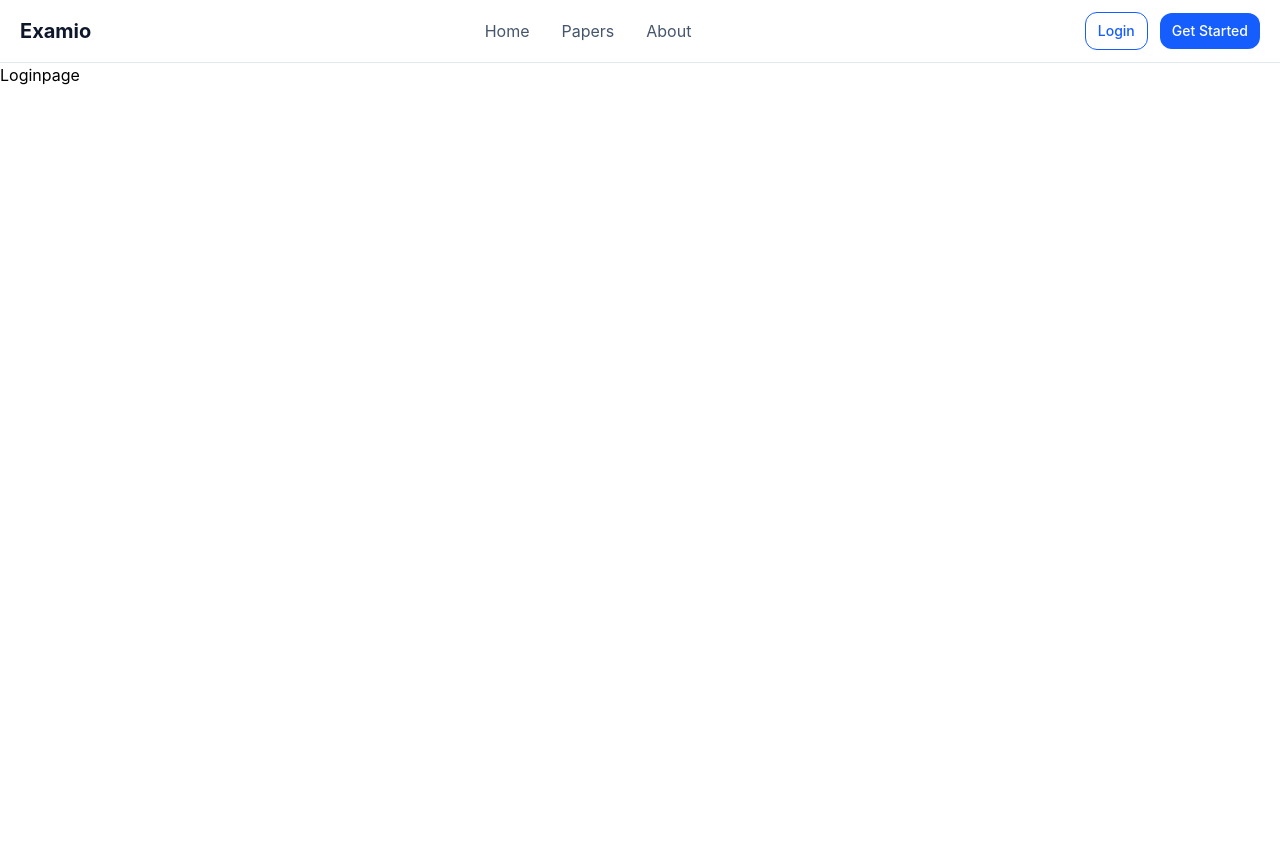
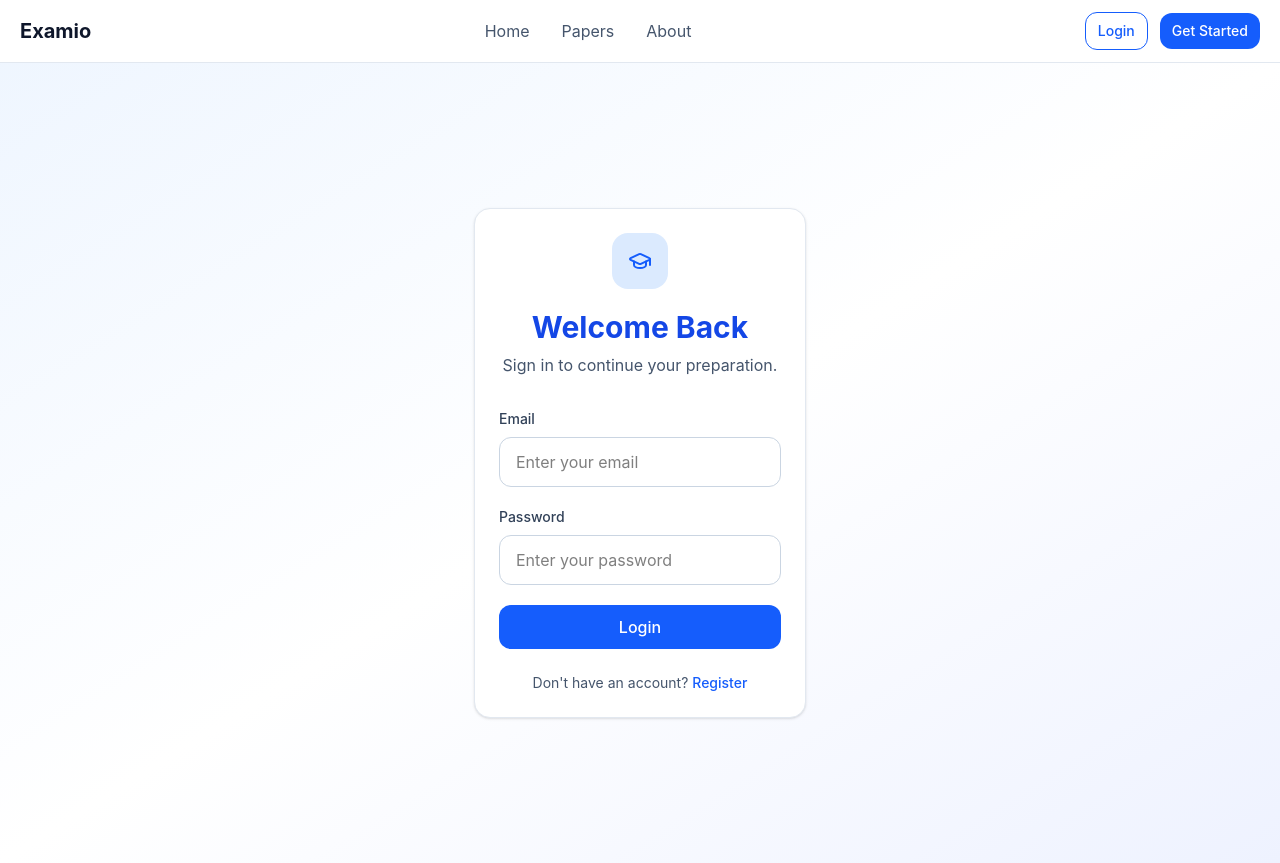
Before and after one commit to nikita-9112/Examio, a React app in the folder frontend/: page /login in a window 1280 px wide. Before the commit the page ends 800 px from the top, so only its background shows below. Built offline with nearby package versions, Linux system fonts and the light colour scheme; the HTML template or start-up script is replaced by a standard one.

Commit message:
added login page

```diff
--- a/frontend/src/pages/LoginPage.jsx
+++ b/frontend/src/pages/LoginPage.jsx
@@ -1,10 +1,101 @@
+import { Link } from "react-router-dom";
 
+import Card from "../components/ui/Card";
+import Input from "../components/ui/Input";
+import Button from "../components/ui/Button";
+import {GraduationCap} from "lucide-react";
 
-const LoginPage = ()=>{
+const LoginPage = () => {
+return (
+<div
+className="
+flex
+min-h-screen
+items-center
+justify-center
+bg-gradient-to-br from-blue-50 via-white to-indigo-50
+px-4
+"
+>
 
-  return (
-    <h1>Loginpage</h1>
-  )
-}
+<Card className="w-full max-w-md shadow-xl">
+  <div className="mx-auto mb-5 flex h-14 w-14 items-center justify-center rounded-2xl bg-blue-100 text-blue-600">
+    <GraduationCap/>
+  </div>
+    {/* <div className="mb-4 text-center">
+      <h2 className="text-blue-600 font-bold text-lg">
+        Examio
+      </h2>
+    </div> */}
+
+    <h1
+      className="
+        text-center
+        text-3xl
+        font-bold
+        text-blue-700
+      "
+    >
+      Welcome Back
+    </h1>
+
+    <p
+      className="
+        mt-2
+        text-center
+        text-slate-600
+      "
+    >
+      Sign in to continue your preparation.
+    </p>
+
+    <form className="mt-8 space-y-5">
+
+      <Input
+        label="Email"
+        type="email"
+        placeholder="Enter your email"
+      />
+
+      <Input
+        label="Password"
+        type="password"
+        placeholder="Enter your password"
+      />
+
+      <Button
+        className="w-full"
+      >
+        Login
+      </Button>
+
+    </form>
+
+    <p
+      className="
+        mt-6
+        text-center
+        text-sm
+        text-slate-600
+      "
+    >
+      Don't have an account?{" "}
+
+      <Link
+        to="/register"
+        className="
+          font-medium
+          text-blue-600
+        "
+      >
+        Register
+      </Link>
+    </p>
+
+  </Card>
+</div>
+
+);
+};
 
 export default LoginPage;
```
